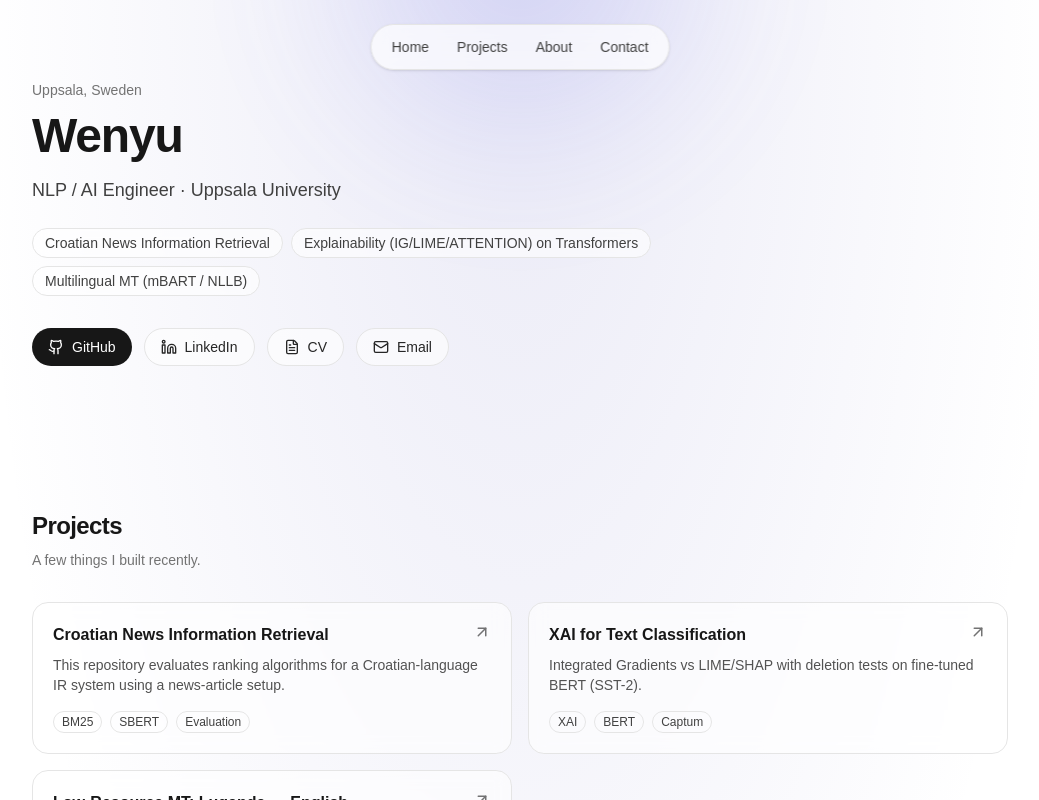
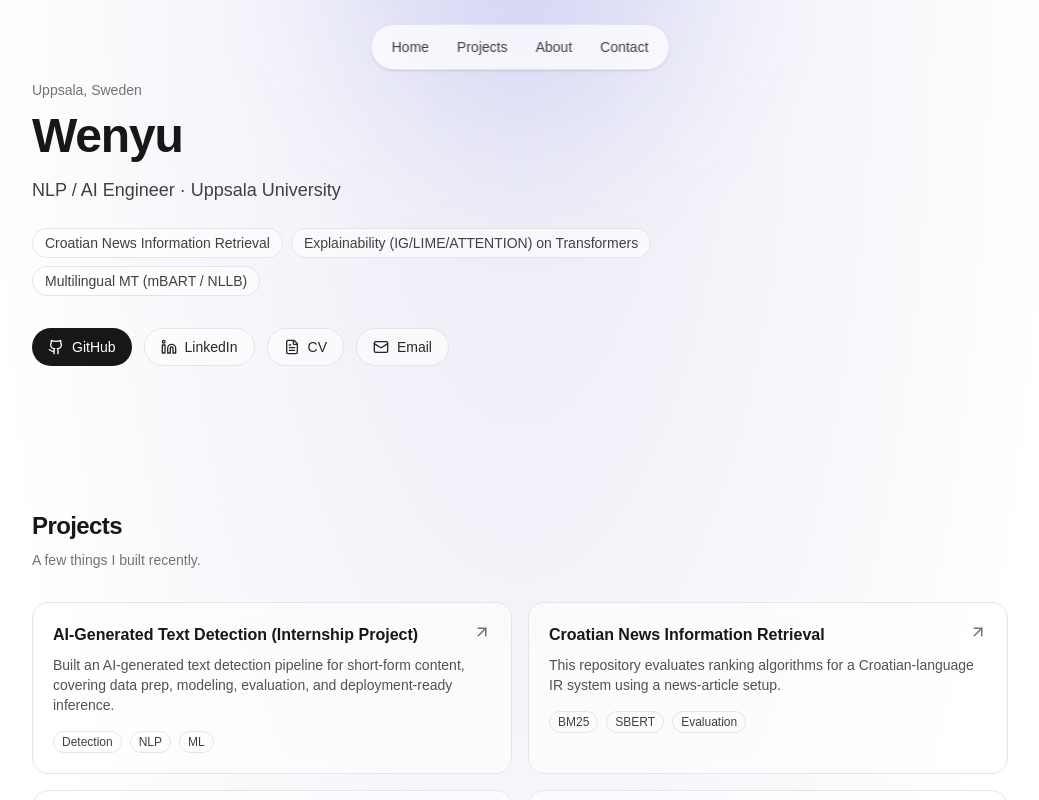
Before and after one commit to 0x0checo/MyWebsite, a Next.js app: page / in a window 1280 px wide. Shown: the top 800 px of the page, without its empty margins (120-1159 px from the left). Built offline with nearby package versions, Linux system fonts and the light colour scheme.

Commit message:
update project info

```diff
--- a/src/data/site.ts
+++ b/src/data/site.ts
@@ -14,6 +14,13 @@ export const site = {
     "Multilingual MT (mBART / NLLB)",
   ],
   projects: [
+    {
+      title: "AI-Generated Text Detection (Internship Project)",
+      description:
+        "Built an AI-generated text detection pipeline for short-form content, covering data prep, modeling, evaluation, and deployment-ready inference.",
+      tags: ["Detection", "NLP", "ML"],
+      link: "https://www.revdetect.com/" // 没有公开repo也可以放 Notion/Blog/空
+    },
     {
       title: "Croatian News Information Retrieval",
       description:
```
